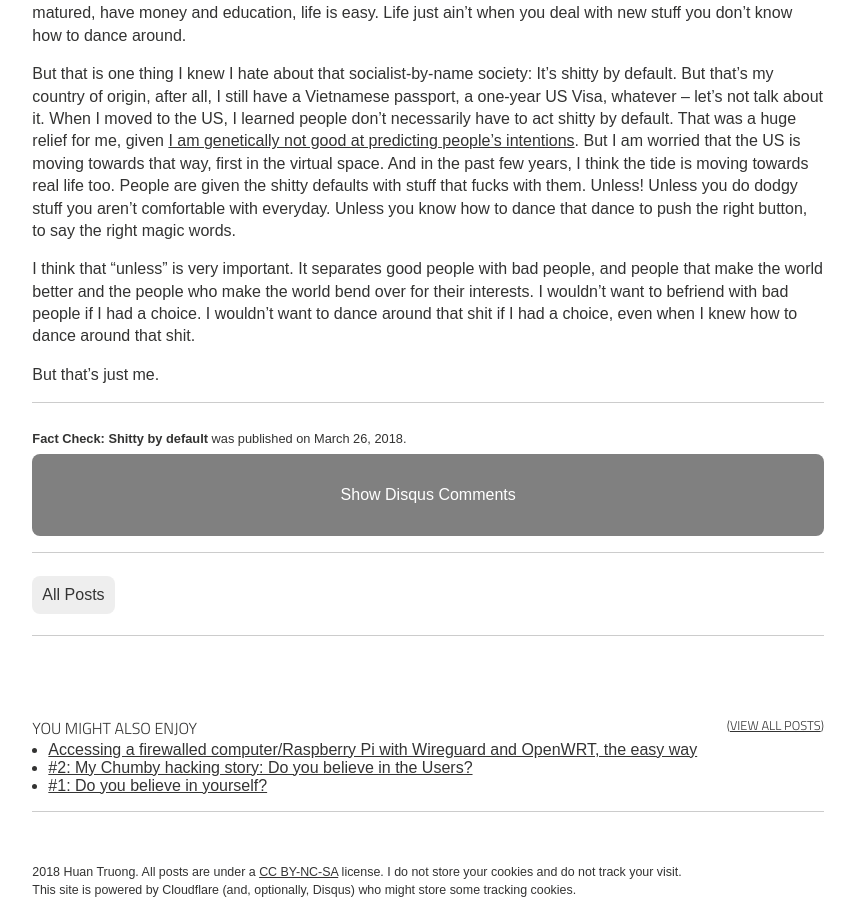
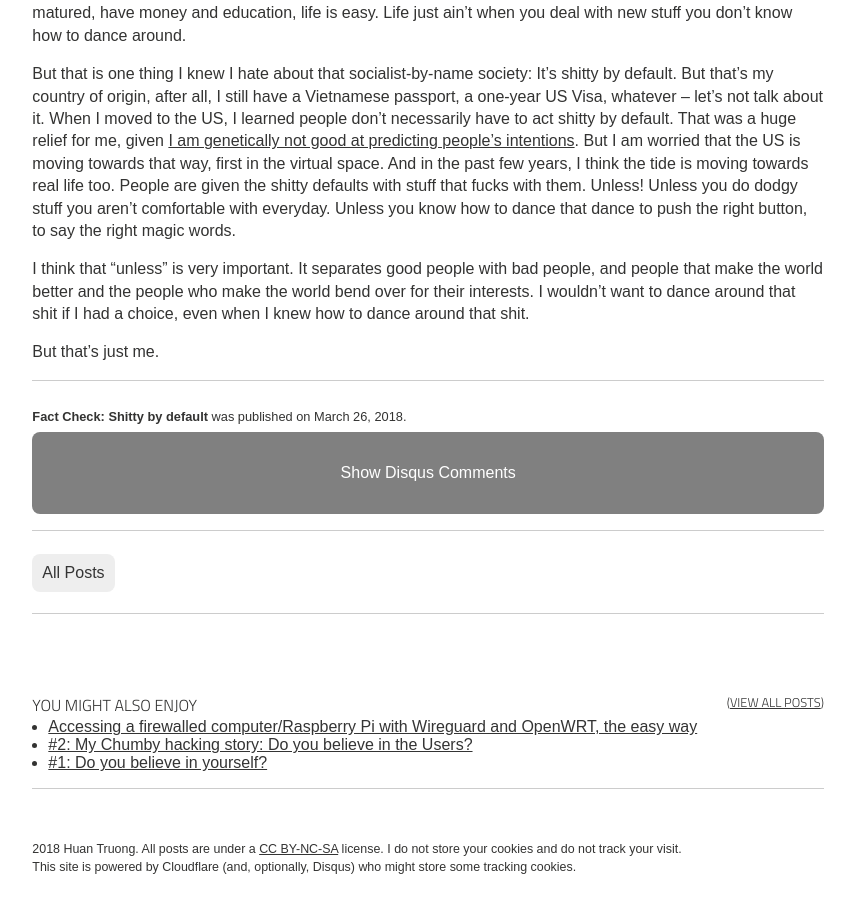
Before and after one commit to htruong/htruong.github.io, a Jekyll site: the page built from _posts/2018-03-26-shitty-by-default.md, in a window 1280 px wide and 900 px high, scrolled down 1497 px. Shown: the whole window, without its empty margins (316-1171 px from the left). Built offline with Jekyll 4.4.1, drawn with Linux system fonts in a browser that asks for light colours.

Commit message:
[blog] words

```diff
--- a/_posts/2018-03-26-shitty-by-default.md
+++ b/_posts/2018-03-26-shitty-by-default.md
@@ -20,6 +20,6 @@ I am 30 now and left to study in the US from that little developing country ten
 
 But that is one thing I knew I hate about that socialist-by-name society: It's shitty by default. But that's my country of origin, after all, I still have a Vietnamese passport, a one-year US Visa, whatever -- let's not talk about it. When I moved to the US, I learned people don't necessarily have to act shitty by default. That was a huge relief for me, given [I am genetically not good at predicting people's intentions](/posts/personal-genetics-and-me.html). But I am worried that the US is moving towards that way, first in the virtual space. And in the past few years, I think the tide is moving towards real life too. People are given the shitty defaults with stuff that fucks with them. Unless! Unless you do dodgy stuff you aren't comfortable with everyday. Unless you know how to dance that dance to push the right button, to say the right magic words.
 
-I think that "unless" is very important. It separates good people with bad people, and people that make the world better and the people who make the world bend over for their interests. I wouldn't want to befriend with bad people if I had a choice. I wouldn't want to dance around that shit if I had a choice, even when I knew how to dance around that shit.
+I think that "unless" is very important. It separates good people with bad people, and people that make the world better and the people who make the world bend over for their interests. I wouldn't want to dance around that shit if I had a choice, even when I knew how to dance around that shit.
 
 But that's just me.
```
